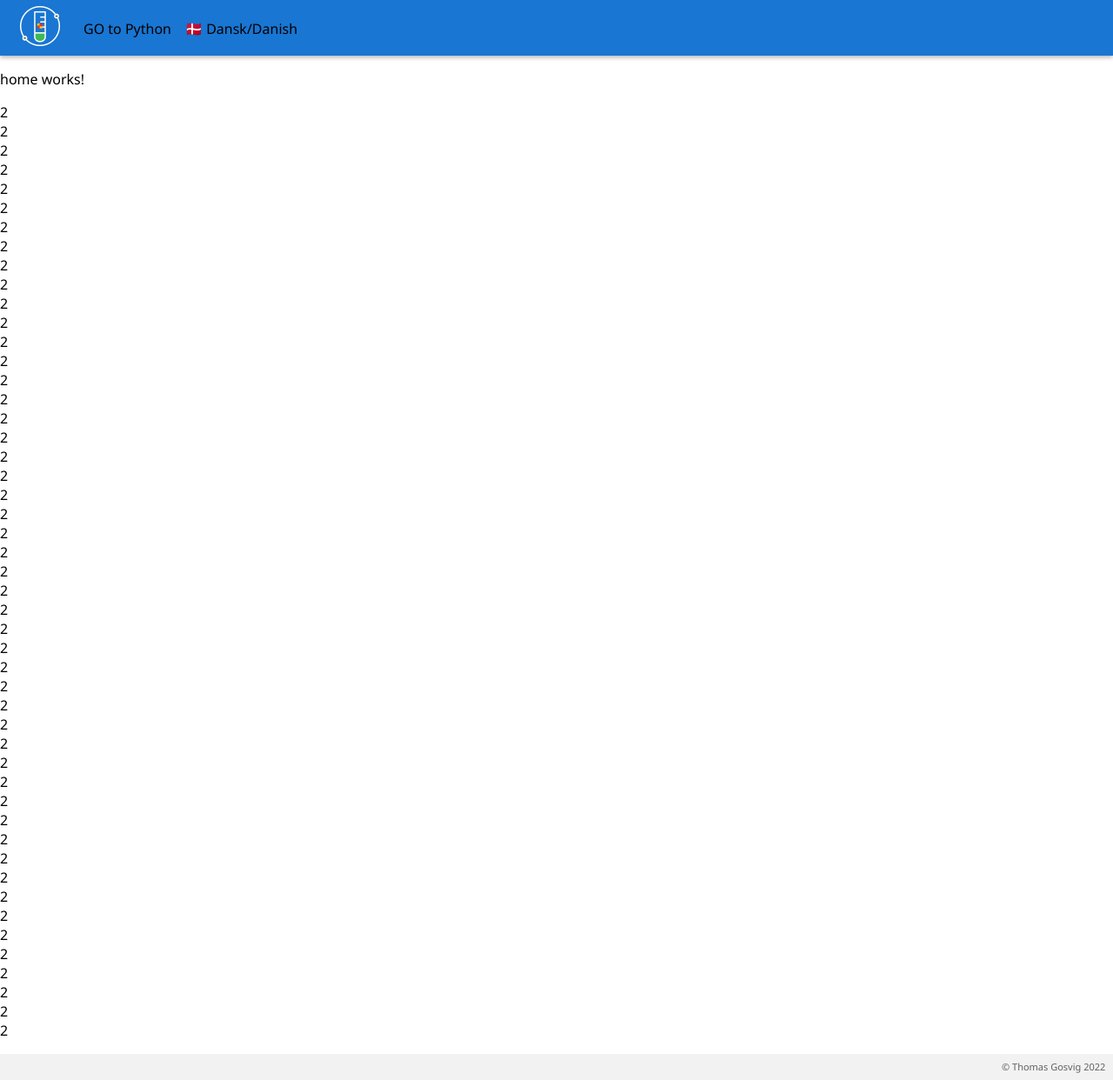
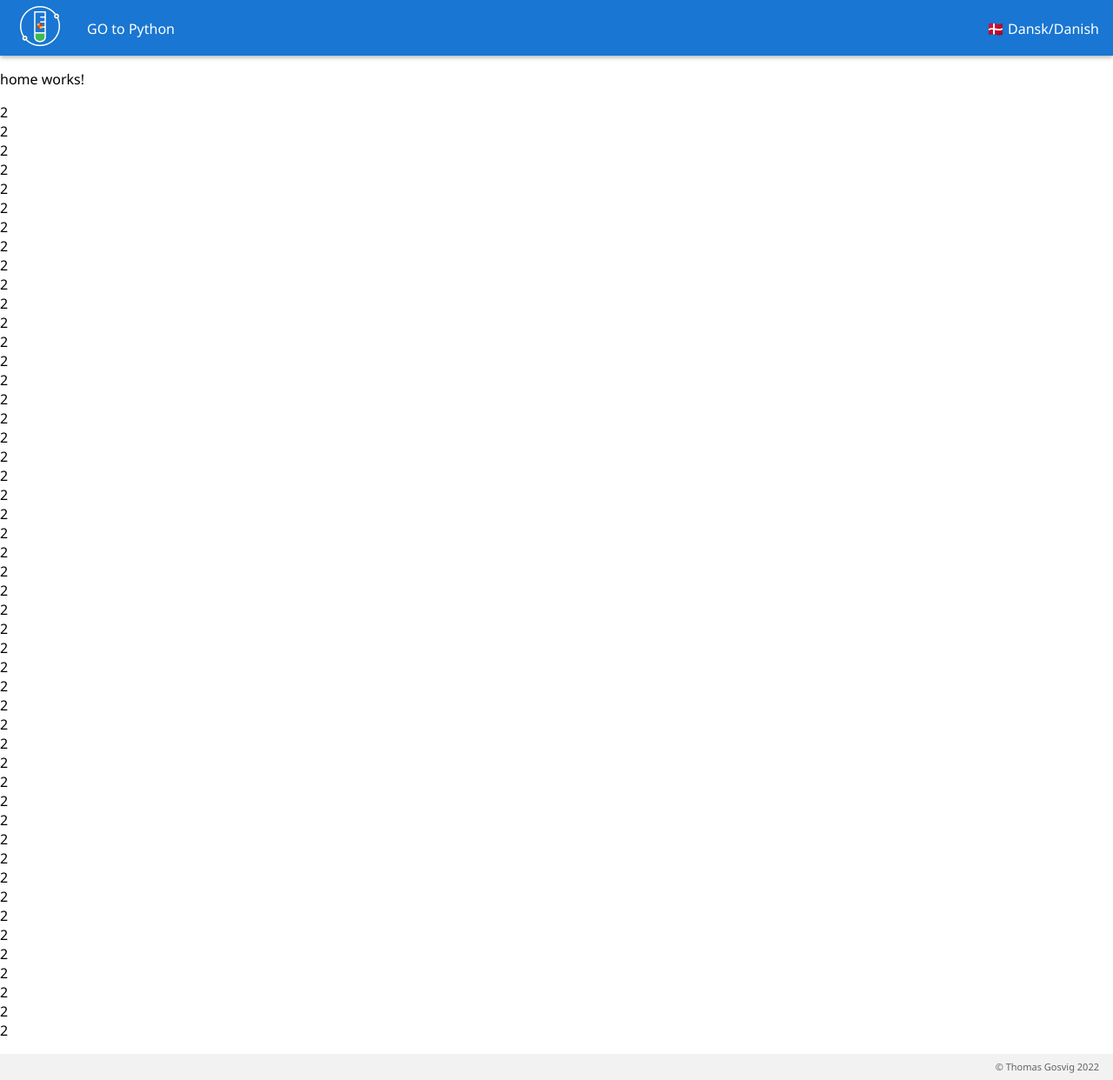
Before and after one commit to ThoGos1/my_app, an Angular app: page /home in a window 1280 px wide. Shown: the whole page at 87% size. Built offline with nearby package versions, Linux system fonts and the light colour scheme.

Commit message:
foot = head flex so they stay when window is small

```diff
--- a/src/app/components/footer/footer.component.css
+++ b/src/app/components/footer/footer.component.css
@@ -1,10 +1,10 @@
 .footms {
     background-color: #f2f2f2;
-    position: relative;
     bottom: 0;
     width: 100%;
     padding-bottom: 7px;
     padding-top: 7px;
+    position: relative;
 }
 
 .copyright {
@@ -12,6 +12,16 @@
     color: #616161;
     font-size: 11px;
     line-height: 16px;
-    margin-left: 90%;
     font-family: 'Segoe UI',SegoeUI,"Helvetica Neue",Helvetica,Arial,sans-serif;
 }
+
+.downbar {
+    display: flex;
+    box-sizing: border-box;
+    padding: 0 16px;
+    width: 100%;
+    flex-direction: row;
+    align-items: center;
+    white-space: nowrap;
+    letter-spacing: normal;
+}
--- a/src/app/components/footer/footer.component.html
+++ b/src/app/components/footer/footer.component.html
@@ -1,3 +1,8 @@
 <div class="footms">
-    <p class="copyright">© Thomas Gosvig 2022</p>
+
+    <div class="downbar">
+        <div style="width: 94%;"></div>
+        <p class="copyright">© Thomas Gosvig 2022</p>
+    </div>
+
 </div>
--- a/src/app/components/header/header.component.css
+++ b/src/app/components/header/header.component.css
@@ -26,11 +26,30 @@
 .logim {
     width: 60px;
     height: 60px;
-    margin-right: 20px;
 }
 
 
 .navitem {
-    color: #000000;
+    padding-right: 8px;
+    padding-left: 8px;
+    padding-bottom: 11px;
+    padding-top: 11px;
+    border-radius: 4px;
+    color: white;
     text-decoration: none;
+    line-height: 28px;
 }
+
+a:hover {
+    background-color: rgba(76, 152, 228, 0.795);
+}
+
+
+.langchange {
+    color: white;
+    line-height: 28px;
+}
+
+.langchange:hover {
+    border-bottom: 0.2px solid;
+}
--- a/src/app/components/header/header.component.html
+++ b/src/app/components/header/header.component.html
@@ -10,17 +10,18 @@
 <div class="navbar">
 
     <div class="toolbar">
-        <a routerLink="/home">
+        <div routerLink="/home" style="cursor: pointer;">
             <img class='image logim' src="/assets/White Chem Logo nob.png">
-        </a>
-
+        </div>
 
         <nav>
-            <a routerLink="/python" class="navitem" style="margin-right: 16px;">GO to Python</a>
+            <a routerLink="/python" class="navitem" style="margin-right: 16px; margin-left: 16px;">GO to Python</a>
         </nav>
 
-        <nav>
-            <a routerLink="/homedk" class="navitem" style="margin-right: 16px;">🇩🇰 Dansk/Danish</a>
+        <div style="width: 78%;"></div>
+
+        <nav style="cursor: pointer;">
+            <div routerLink="/homedk" class="langchange">🇩🇰 Dansk/Danish</div>
         </nav>
 
 
```
